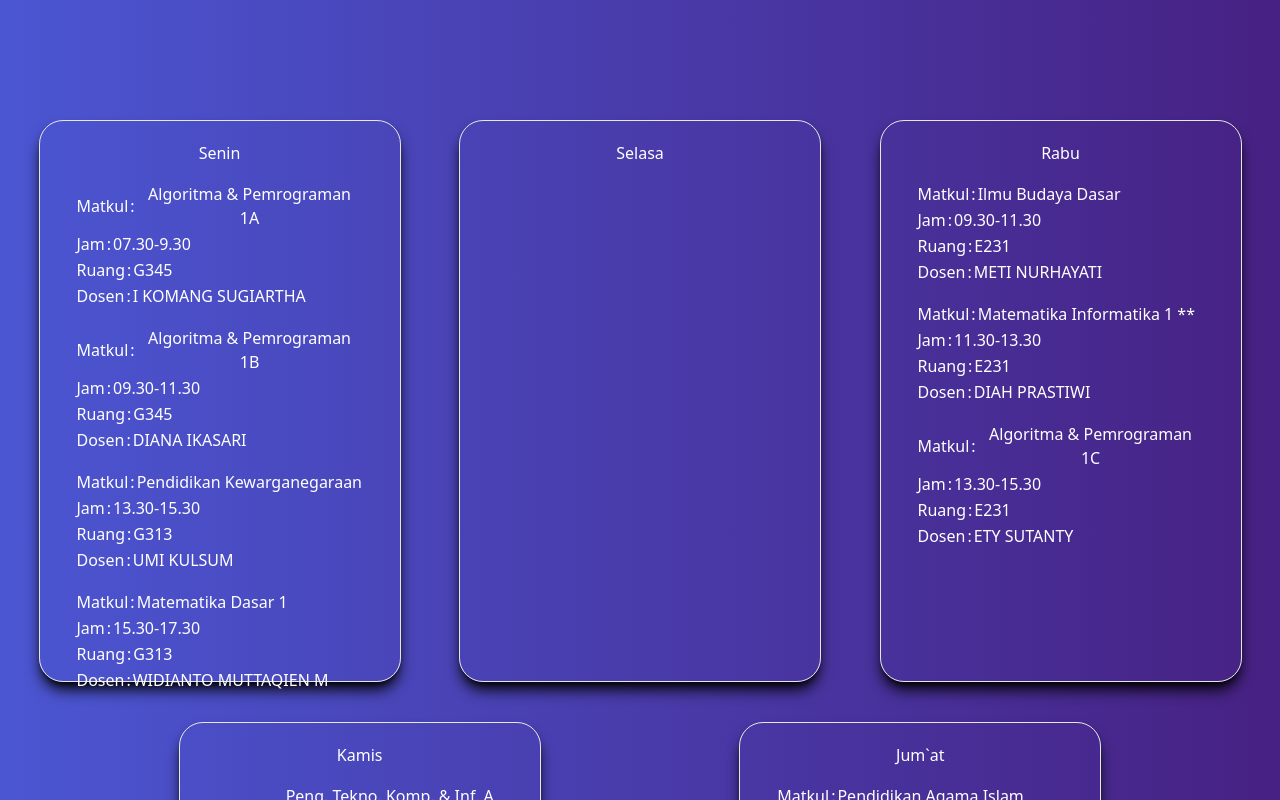
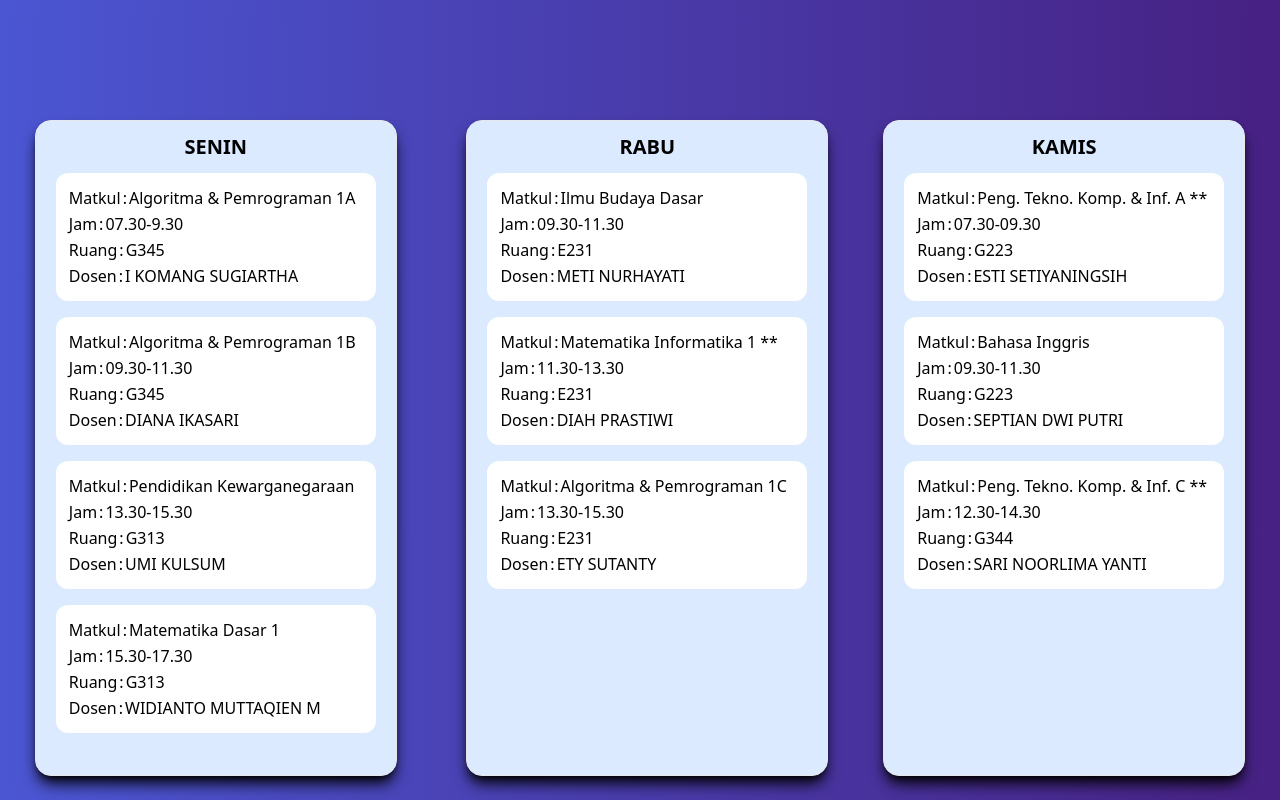
Before and after one commit to naufal03/project-kelas, a React (Vite) app: page / in a window 1280 px wide. Shown: the part 740-1540 px from the top of the page. Built offline with nearby package versions, Linux system fonts and the light colour scheme; the HTML template or start-up script is replaced by a standard one.

Commit message:
update jadwal card ui for readability

```diff
--- a/src/components/Menu.jsx
+++ b/src/components/Menu.jsx
@@ -198,17 +198,18 @@ export const Menu = () => {
           </div>
         </section>
 
-        <section id="jadwal" className="pt-10 ">
-          <div className="container mx-auto flex flex-wrap justify-evenly text-center   ">
+        <section id="jadwal" className="pt-10">
+          <div className="container mx-auto flex flex-wrap justify-evenly text-center">
             {jadwalKuliah.map((jadwal, index) => {
+              if (jadwal.matkul.length === 0) return <div key={index}></div>;
               return (
                 <div
-                  className="w-[320px] h-[520px]  border shadow-lg shadow-black rounded-3xl m-5 box-content p-5 "
+                  className="w-[320px] h-[630px]  border shadow-lg shadow-black bg-blue-100 text-black rounded-2xl m-5 box-content px-5 py-3"
                   key={index}>
-                  {jadwal.hari}
+                  <div className="text-xl font-bold mb-3">{jadwal.hari.toUpperCase()}</div>
                   {jadwal.matkul.map((matkul, index) => {
                     return (
-                      <div key={index} className="m-4 box-content ">
+                      <div key={index} className="mb-4 box-content bg-white rounded-xl p-3">
                         <table className="flex flex-col items-start ">
                           <tr className="">
                             <td>Matkul</td>
```
